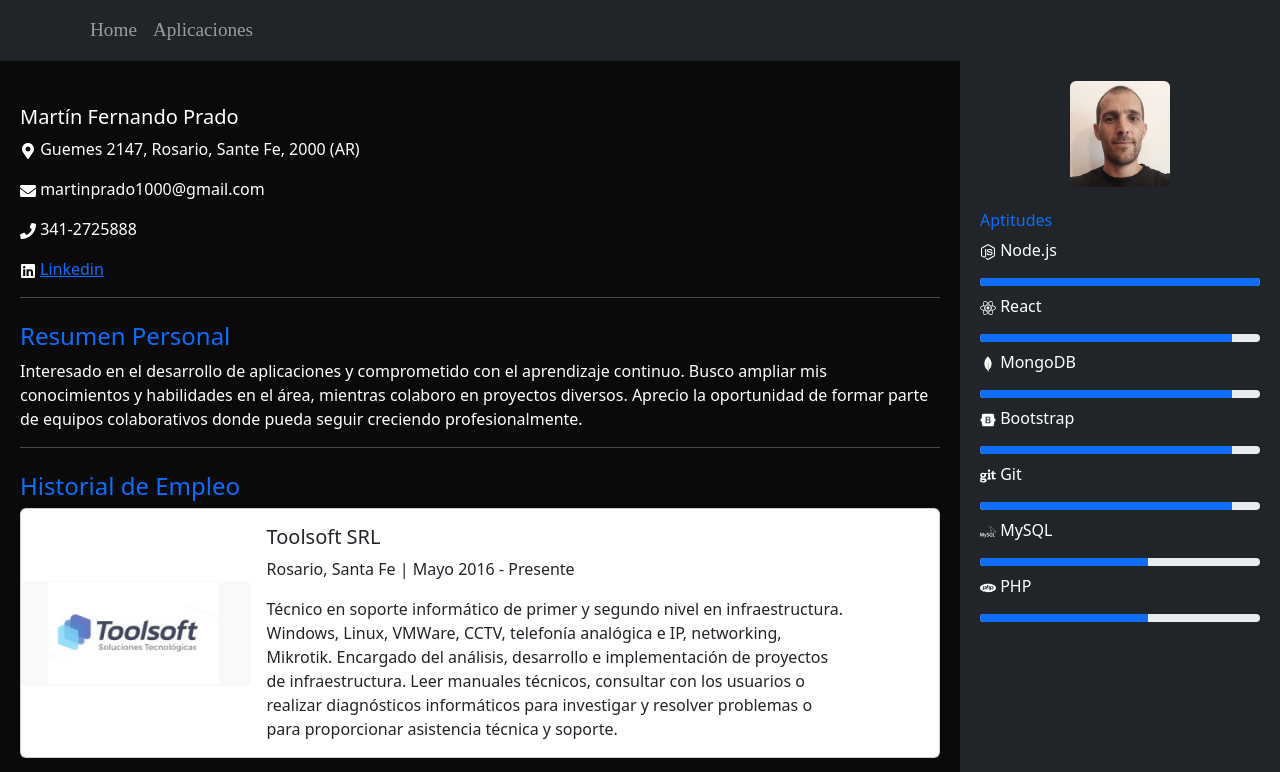
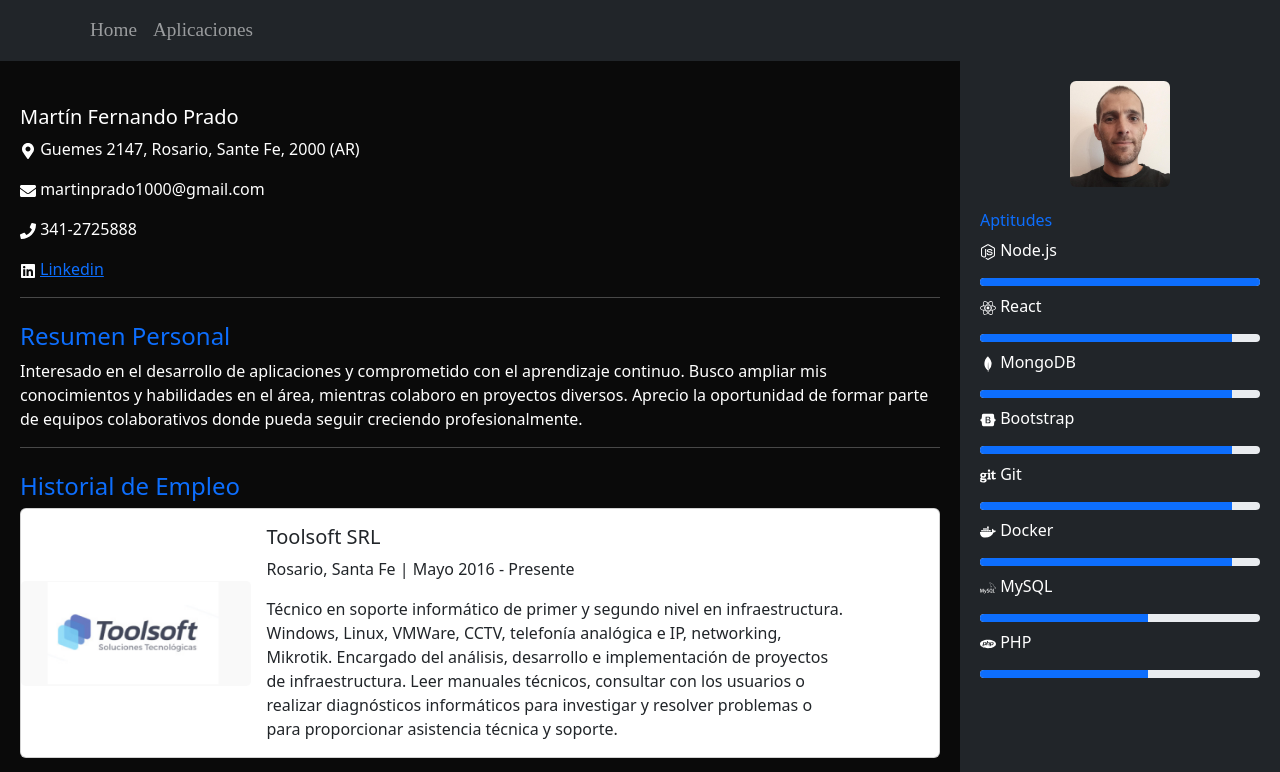
Before and after one commit to martinprado1000/00_Web-React-Portfolio, a React (Vite) app in the folder FrontServer_React-Vite/: page / in a window 1280 px wide. Shown: the top 772 px of the page. Built offline with nearby package versions, Linux system fonts and the light colour scheme.

Commit message:
nota importante

```diff
--- a/FrontServer_React-Vite/src/components/body/BodyHome.jsx
+++ b/FrontServer_React-Vite/src/components/body/BodyHome.jsx
@@ -14,6 +14,7 @@ import {
   FaBootstrap,
   FaExternalLinkAlt,
   FaGit,
+  FaDocker
 } from "react-icons/fa";
 import { SiMysql, SiPhp, SiMongodb } from "react-icons/si";
 
@@ -236,6 +237,12 @@ function BodyHome() {
             </div>
             <div className="mb-2">
               <p>
+                <FaDocker /> Docker
+              </p>
+              <ProgressBar now={90} style={{ height: "8px" }} />
+            </div>
+            <div className="mb-2">
+              <p>
                 <SiMysql /> MySQL
               </p>
               <ProgressBar now={60} style={{ height: "8px" }} />
--- a/FrontServer_React-Vite/src/components/card/Card.jsx
+++ b/FrontServer_React-Vite/src/components/card/Card.jsx
@@ -43,6 +43,7 @@ function Card({ imageName, title, text, githubLink, websiteLink }) {
         <hr />
         <Modal.Body>
           <p className="text-primary">PODES PROBAR LA APLICACION haciendo click en el icono website, registrate y listo. Si lo queres probar como usuario superAdministrador (Podras crear, editar y eliminar usuarios y productos) logueate con las siguientes credenciales, Usuario: superdministrador@superadministrador  Paasword: 123456</p>
+          <p className="text-danger">¡IMPORTANTE! La aplicación está alojada en un hosting gratuito, por lo tanto, está suspendida y demora aproximadamente 1 minuto en traer primer dato o ejecutar la primera consulta.</p>
         </Modal.Body>
         <Modal.Footer>
           <Button variant="secondary" onClick={handleClose}>
@@ -73,6 +74,7 @@ function Card({ imageName, title, text, githubLink, websiteLink }) {
         <hr />
         <Modal.Body>
           <p className="text-primary">PODES PROBAR LA APLICACION haciendo click en el icono website, registrate y listo. Si lo queres probar como usuario superAdministrador (Podras crear, editar y eliminar usuarios y productos) logueate con las siguientes credenciales, Usuario: superdministrador@superadministrador  Paasword: 123456</p>
+          <p className="text-danger">¡IMPORTANTE! La aplicación está alojada en un hosting gratuito, por lo tanto, está suspendida y demora aproximadamente 1 minuto en traer primer dato o ejecutar la primera consulta.</p>
         </Modal.Body>
         <Modal.Footer>
           <Button variant="secondary" onClick={handleClose}>
@@ -105,6 +107,7 @@ function Card({ imageName, title, text, githubLink, websiteLink }) {
         <hr />
         <Modal.Body>
           <p className="text-primary">PODES PROBAR LA APLICACION haciendo click en el icono website, registrate y listo. Si lo queres probar como usuario superAdministrador (Podras crear, editar y eliminar usuarios) logueate con Usuario: superdministrador@superadministrador  Paasword: 123456</p>
+          <p className="text-danger">¡IMPORTANTE! La aplicación está alojada en un hosting gratuito, por lo tanto, está suspendida y demora aproximadamente 1 minuto en traer primer dato o ejecutar la primera consulta.</p>
         </Modal.Body>
         <Modal.Footer>
           <Button variant="secondary" onClick={handleClose}>
```
